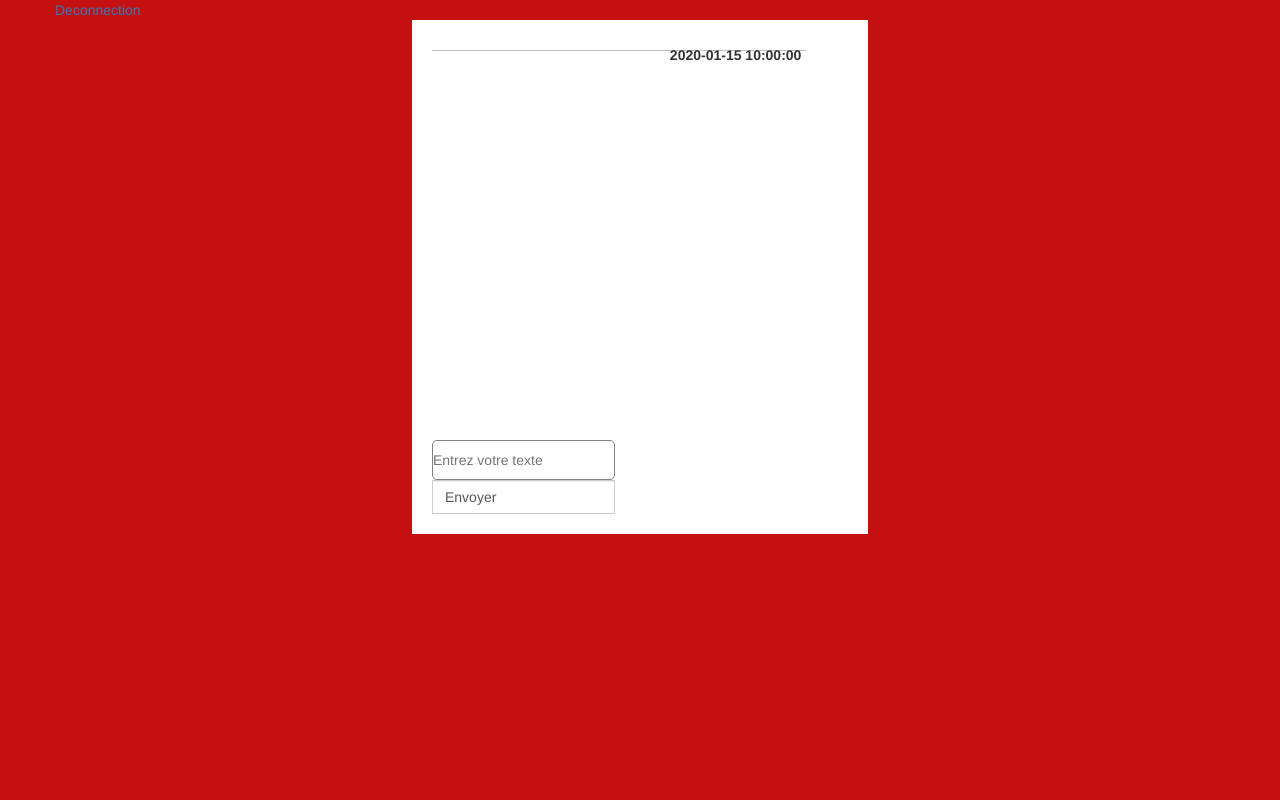
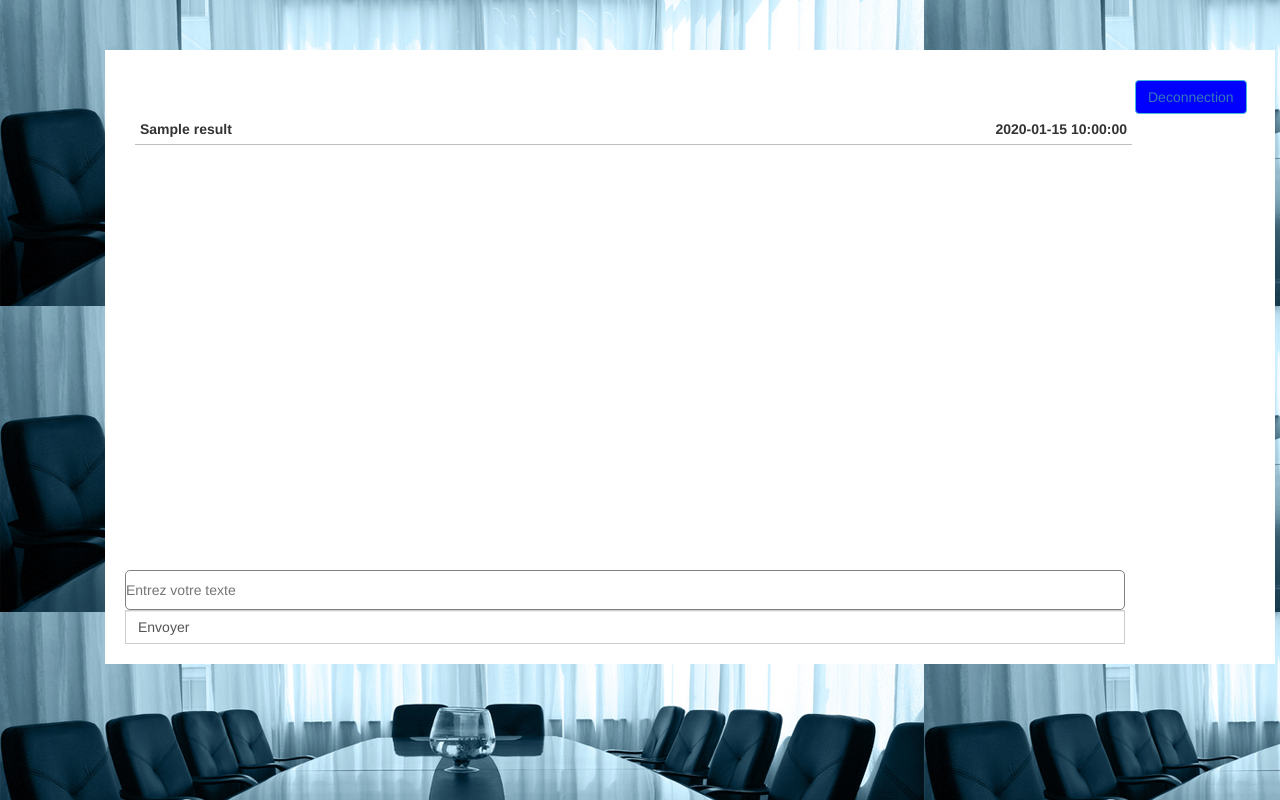
Before and after one commit to Diraneh/Applichat, a PHP site: template views/message.php in a window 1280 px wide. Run offline with PHP 8.4, Linux system fonts and the light colour scheme; the template is opened without the code that fills it: most values are stand-ins (such as "Sample title", 1, 10 or a date in 2020).

Commit message:
befor finish

```diff
--- a/AfficheMessage.js
+++ b/AfficheMessage.js
@@ -3,7 +3,7 @@ function AfficheMessage(){
     const requeteAjax = new XMLHttpRequest();
 
 
-    requeteAjax.open("GET", "model.php");
+    requeteAjax.open("GET", "Models/model.php");
 
     // 2. Quand elle reçoit les données, il faut qu'elle les traite (en exploitant le JSON) et il faut qu'elle affiche ces données au format HTML
     requeteAjax.onload = function(){
@@ -18,9 +18,13 @@ function AfficheMessage(){
         `
       }).join('');
 
-      const messages = document.getElementById('chat_data');
+      const messages = document.getElementById('chat_box');
+      var contenuElt = document.createElement("div");
+        contenuElt.classList="col-6 col-md-6 col-lg-6";
 
-      messages.innerHTML = requeteAjax;
+            messages.innerHTML = requeteAjax;
+      messages[1].style="margin-left:50%";
+      messages.append(contenuElt);
     }
 
     // 3. On envoie la requête
--- a/CSS/index.css
+++ b/CSS/index.css
@@ -4,26 +4,24 @@
     border: 0;
 }
 
-body {
-    background: rgb(196, 16, 16);
 
-}
 
 .btn{
     background-color: blue;
 
 }
 #container {
-    width: 40%;
+    width: 100%;
     background: white;
-    margin: 0 auto;
+    margin: 50px;
     padding: 20px;
+    height: 50%;
 
 }
 
 #chat_box {
     width: 90%;
-    height: 400px;
+    height: 500px;
 }
 
 #chat_data {
@@ -35,7 +33,7 @@ body {
 }
 
 input[type="text"] {
-    width: 100%;
+    width: 1000px;
     height: 40px;
     border: 1px solid grey;
     border-radius: 5px;
--- a/Models/model.php
+++ b/Models/model.php
@@ -4,10 +4,10 @@ require('public/connect.php');
 class messages extends Databases{
 public function message(){
 
-  $result =$this->connect()->prepare("SELECT msg,date FROM donne ORDER BY Id");
+  $result =$this->connect()->prepare("SELECT nom, msg, date FROM donne ORDER by date ");
   $result->execute();
     $result = $result->fetchALL(PDO::FETCH_ASSOC);
-    echo json_encode($result);
+
     return $result;
 
 }
--- a/formconnect.php
+++ b/formconnect.php
@@ -22,9 +22,12 @@ if ( isset($_GET['action']) && !empty($_GET['User'])  && !empty($_GET['Password'
   $row   = $Selection->fetch(PDO::FETCH_ASSOC);
   if($count == 1 && !empty($row)) {
     /******************** Your code ***********************/
+      if($USER="Elmi"){
+
 
     header('location:index.php');
-
+    echo "Bonjour Elmi";
+  }
   }
 
 }
--- a/views/message.php
+++ b/views/message.php
@@ -4,26 +4,27 @@
 <head>
     <meta charset="utf-8">
     <title>Salon prive</title>
+
     <meta name="viewport" content="width=device-width, initial-scale=1">
     <link href="http://netdna.bootstrapcdn.com/bootstrap/3.3.6/css/bootstrap.min.css" rel="stylesheet">
     <link rel="stylesheet" href="CSS/index.css" media="all" />
 </head>
 
-<body>
-<div class="container">
-            <div class="row">
-            <div class="input-group-append">
-                <span class="input-group-text"><a href="deconnexion.php">Deconnection</a></span>
+<body style=" background-image: url(images/about-us.jpg);">
+<div class="container" >
+          <div class="row">
+    <div id="container">
+        <div id="chat_box" style="padding:10px">
+        <div class="input-group-append">
+
+                <button type="button" class="btn btn-info" style="margin-left:1000px">
+                    <a  href="deconnexion.php">Deconnection</a></button>
             </div>
-            </div>
-    <div id="container">
-        <div id="chat_box">
         <?php foreach($result as $re ) {  ?>
             <div id="chat_data">
-
-
-                 <span  ><?php echo $re['msg']; ?></span>
-                 <span style="float:right;margin-right:-50"><?php echo $re['date']; ?></span>
+           <?php echo $re['nom']; ?>
+                 <span  style="color:brown; margin-left:300px"><?php echo $re['msg']; ?></span>
+                 <span style="float:right";><?php echo $re['date']; ?></span>
                 </div>
 
               <?php } ?>
@@ -35,7 +36,9 @@
                 <input type="text" class="input-group-text"  name="message" id="texte" placeholder="Entrez votre texte">
 
                     <div class="input-group-append">
-                        <span class="form-control" id="valid">Envoyer</span>
+                        <span class="form-control" id="valid">Envoyer
+
+                        </span>
                     </div>
 
 
```
Also changed, not shown: Models/AfficheMessage.js (deleted, +0 -30 lines), images/26th-anniversary-of-the-grottes-chauvet-discovery-6753651837108651-law.gif (added), images/OIPp.jpg (added), images/ajax-loader (1).gif (added), images/photo.gif (added).
